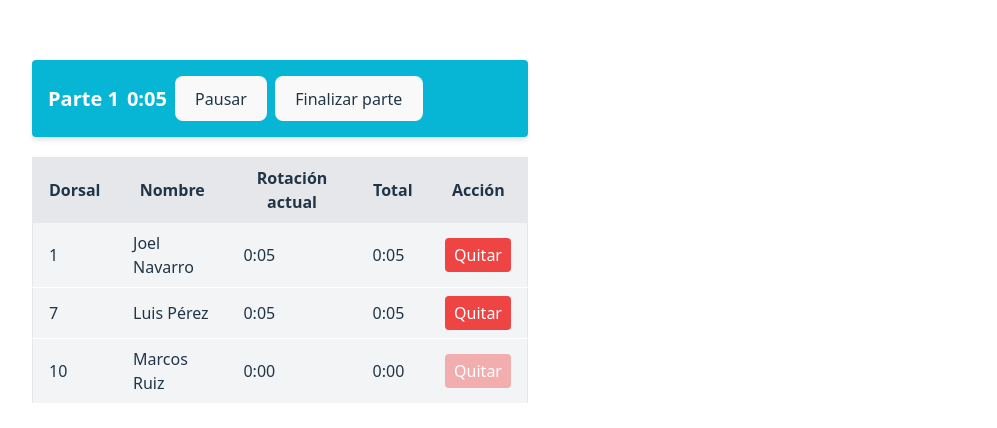
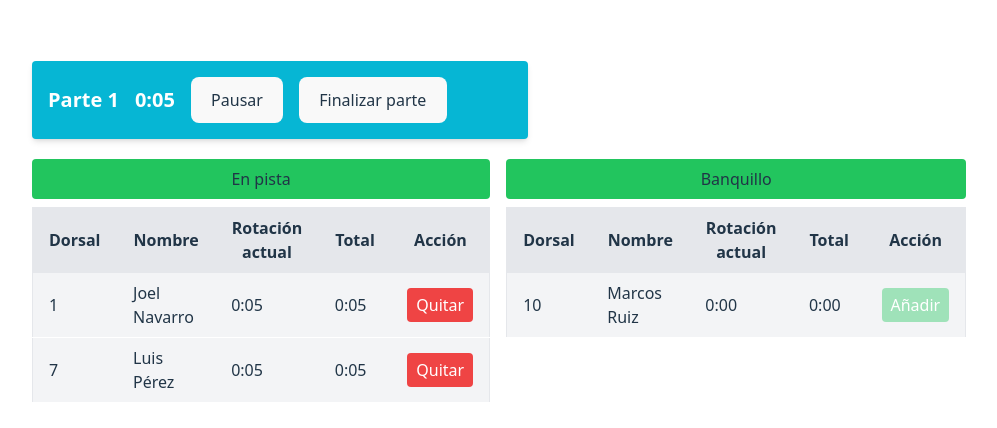
Before and after one commit to joelng28/minutos-futsal-fontend, a React (Vite) app: page / in a window 1280 px wide. Shown: the part 168-596 px from the top of the page, without its empty margins (8-1005 px from the left). Built offline with nearby package versions, Linux system fonts and the light colour scheme.

Commit message:
avances pantalla partido

```diff
--- a/src/components/MinutosForm.tsx
+++ b/src/components/MinutosForm.tsx
@@ -1,5 +1,4 @@
 import { useState, useEffect } from "react";
-
 
 interface Jugador {
   id: number;
@@ -16,16 +15,14 @@ export default function TablaRotaciones() {
     { id: 2, dorsal: 7, nombre: "Luis Pérez", enPista: true, rotacionActual: 0, tiempoTotal: 0 },
     { id: 3, dorsal: 10, nombre: "Marcos Ruiz", enPista: false, rotacionActual: 0, tiempoTotal: 0 },
   ]);
-  const [contadorActivo, setContador] = useState<boolean>(true);
-  const [showModal, setShowModal] = useState(false);
+  const [contadorActivo, setContador] = useState(true);
   const [jugadorASustituirId, setJugadorASustituirId] = useState<number | null>(null);
-  const [jugadorEntranteId, setJugadorEntranteId] = useState<number | null>(null);
-  const [tiempo, setTiempo] = useState<number>(0);
+  const [tiempo, setTiempo] = useState(0);
 
   useEffect(() => {
     const interval = setInterval(() => {
       if (contadorActivo) {
-        setTiempo (prev => prev + 1);
+        setTiempo(prev => prev + 1);
         setJugadores((prevJugadores) =>
           prevJugadores.map((jug) =>
             jug.enPista
@@ -43,46 +40,21 @@ export default function TablaRotaciones() {
     return () => clearInterval(interval);
   }, [contadorActivo]);
 
-  const abrirModal = (id: number) =>{
+  const abrirModal = (id: number) => {
     setJugadorASustituirId(id);
-    setJugadorEntranteId(null);
-    setShowModal(true);
-  }
+  };
 
-    const confirmarSustitucion = () => {
-    if (jugadorASustituirId !== null && jugadorEntranteId !== null) {
+  const confirmarSustitucion = (idEntrante: number) => {
+    if (jugadorASustituirId !== null) {
       setJugadores((prev) =>
         prev.map((jug) => {
-          if (jug.id === jugadorASustituirId) {
-            return { ...jug, enPista: false, rotacionActual: 0 };
-          } else if (jug.id === jugadorEntranteId) {
-            return { ...jug, enPista: true, rotacionActual: 0 };
-          }
+          if (jug.id === jugadorASustituirId) return { ...jug, enPista: false, rotacionActual: 0 };
+          if (jug.id === idEntrante) return { ...jug, enPista: true, rotacionActual: 0 };
           return jug;
         })
       );
-      setShowModal(false);
+      setJugadorASustituirId(null);
     }
-  };
-
-  const quitarDePista = (id: number) => {
-    setJugadores((prev) =>
-      prev.map((jug) =>
-        jug.id === id
-          ? { ...jug, enPista: false, rotacionActual: 0 } // quitar y reiniciar rotacionActual
-          : jug
-      )
-    );
-  };
-
-  const añadirAPista = (id: number) => {
-    setJugadores((prev) =>
-      prev.map((jug) =>
-        jug.id === id
-          ? { ...jug, enPista: true, rotacionActual: 0 } // añadir y reiniciar rotacionActual
-          : jug
-      )
-    );
   };
 
   const formatearTiempo = (segundos: number) => {
@@ -91,15 +63,25 @@ export default function TablaRotaciones() {
     return `${min}:${sec.toString().padStart(2, "0")}`;
   };
 
+  const jugadoresEnPista = jugadores.filter(j => j.enPista);
+  const jugadoresFueraDePista = jugadores.filter(j => !j.enPista);
+
   return (
     <div className="p-4 space-y-5">
-      <div className="bg-cyan-500 p-4 rounded shadow-md">
-        <div className="flex gap-2 items-center">
-          <text className="text-xl font-bold text-white"> Parte 1 </text>
-          <text className="text-xl font-bold text-white">{formatearTiempo(tiempo)}</text>
-          <button className="size-50" onClick={() => setContador((prev) => !prev)}>{contadorActivo ? "Pausar" : "Iniciar"}</button>
-          <button className=""> Finalizar parte </button>
+      <div className="bg-cyan-500 p-4 rounded shadow-md flex gap-4 items-center">
+        <span className="text-xl font-bold text-white">Parte 1</span>
+        <span className="text-xl font-bold text-white">{formatearTiempo(tiempo)}</span>
+        <button onClick={() => setContador(prev => !prev)}>
+          {contadorActivo ? "Pausar" : "Iniciar"}
+        </button>
+        <button>Finalizar parte</button>
       </div>
+
+      <div className="flex gap-4">
+        {/* Tabla izquierda: Jugadores en pista */}
+        <div className="gap-2 items-center flex flex-col">
+          <div className="w-full bg-green-500 py-2 rounded text-center">
+            <span className="text-center">En pista</span>
           </div>
           <table className="w-full border border-collapse">
             <thead>
@@ -112,24 +94,30 @@ export default function TablaRotaciones() {
             </tr>
           </thead>
           <tbody>
-          {jugadores.map((jug) => (
+            {jugadoresEnPista.map((jug) => (
               <tr key={jug.id} className="bg-gray-100 border-b border-white">
                 <td className="px-4 py-2">{jug.dorsal}</td>
                 <td className="px-4 py-2">{jug.nombre}</td>
                 <td className="px-4 py-2">{formatearTiempo(jug.rotacionActual)}</td>
                 <td className="px-4 py-2">{formatearTiempo(jug.tiempoTotal)}</td>
                 <td className="px-4 py-2">
-                {jug.enPista ? (
+                  {jugadorASustituirId === null ? (
                     <button
                       className="bg-red-500 text-white px-2 py-1 rounded"
                       onClick={() => abrirModal(jug.id)}
                     >
                       Quitar
                     </button>
+                  ) : jugadorASustituirId === jug.id ? (
+                    <button
+                      className="bg-yellow-500 text-white px-2 py-1 rounded"
+                      onClick={() => setJugadorASustituirId(null)}
+                    >
+                      Cancelar
+                    </button>
                   ) : (
                     <button
-                    className="bg-red-500/40 text-white px-2 py-1 rounded"
-                    onClick={() => añadirAPista(jug.id)}
+                      className="bg-red-500/30 text-white px-2 py-1 rounded"
                       disabled
                     >
                       Quitar
@@ -140,44 +128,47 @@ export default function TablaRotaciones() {
             ))}
           </tbody>
         </table>
-      {showModal && (
-        <div className="fixed inset-0 bg-black bg-opacity-50 flex items-center justify-center z-50">
-          <div className="bg-white p-6 rounded shadow-md">
-            <h2 className="text-lg font-semibold mb-4">Selecciona al jugador que entra</h2>
+        </div>
 
-            <select
-              className="border px-2 py-1 mb-4 w-full"
-              value={jugadorEntranteId ?? ""}
-              onChange={(e) => setJugadorEntranteId(Number(e.target.value))}
+        {/* Tabla derecha: Jugadores fuera de pista */}
+        <div className="gap-2 items-center flex flex-col">
+          <div className="w-full bg-green-500 py-2 rounded text-center">
+            <span className="text-center">Banquillo</span>
+          </div>
+        <table className="w-full border border-collapse">
+          <thead>
+            <tr className="bg-gray-200">
+              <th className="border px-4 py-2">Dorsal</th>
+              <th className="border px-4 py-2">Nombre</th>
+              <th className="border px-4 py-2">Rotación actual</th>
+              <th className="border px-4 py-2">Total</th>
+              <th className="border px-4 py-2">Acción</th>
+            </tr>
+          </thead>
+          <tbody>
+            {jugadoresFueraDePista.map((jug) => (
+              <tr key={jug.id} className="bg-gray-100 border-b border-white">
+                <td className="px-4 py-2">{jug.dorsal}</td>
+                <td className="px-4 py-2">{jug.nombre}</td>
+                <td className="px-4 py-2">{formatearTiempo(jug.rotacionActual)}</td>
+                <td className="px-4 py-2">{formatearTiempo(jug.tiempoTotal)}</td>
+                <td className="px-4 py-2">
+                  <button
+                    className={`${
+                      jugadorASustituirId !== null ? "bg-green-500" : "bg-green-500/40"
+                    } text-white px-2 py-1 rounded`}
+                    disabled={jugadorASustituirId === null}
+                    onClick={() => confirmarSustitucion(jug.id)}
                   >
-              <option value="">-- Seleccionar jugador --</option>
-              {jugadores
-                .filter((jug) => !jug.enPista)
-                .map((jug) => (
-                  <option key={jug.id} value={jug.id}>
-                    {jug.dorsal} - {jug.nombre}
-                  </option>
+                    Añadir
+                  </button>
+                </td>
+              </tr>
             ))}
-            </select>
-
-            <div className="flex justify-end gap-2">
-              <button
-                className="bg-gray-300 px-4 py-2 rounded"
-                onClick={() => setShowModal(false)}
-              >
-                Cancelar
-              </button>
-              <button
-                className="bg-blue-600 text-white px-4 py-2 rounded disabled:opacity-50"
-                onClick={confirmarSustitucion}
-                disabled={jugadorEntranteId === null}
-              >
-                Confirmar
-              </button>
+          </tbody>
+        </table>
         </div>
       </div>
     </div>
-      )}
-    </div>
   );
 }
```
Lines whose indentation alone changed are shown as unchanged.
